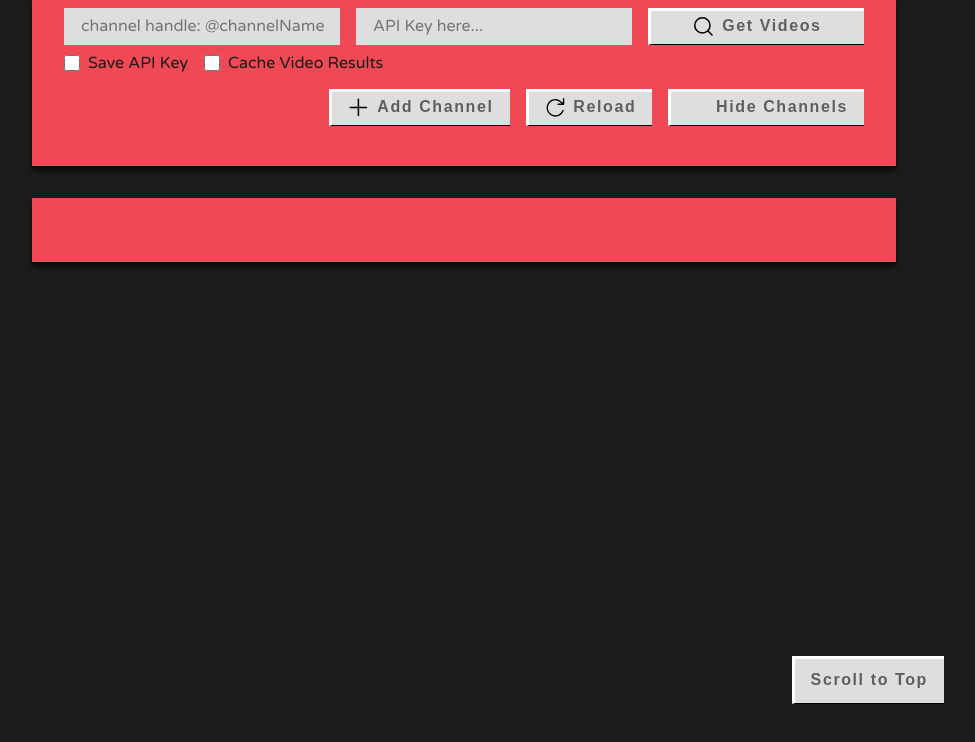
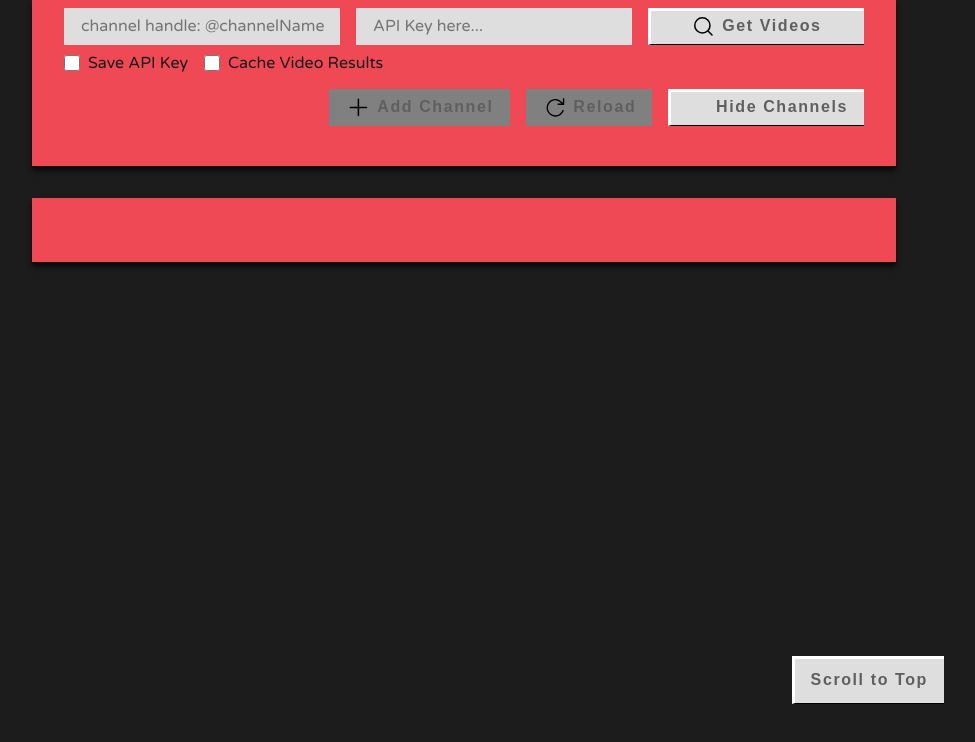
Before and after one commit to Liam-00/ListerForYoutube, a React app: page / in a window 1280 px wide. Shown: the top 742 px of the page, without its empty margins (176-1151 px from the left). Built offline with nearby package versions, Linux system fonts and the light colour scheme.

Commit message:
add disabled style to buttons

```diff
--- a/public/index.css
+++ b/public/index.css
@@ -88,6 +88,12 @@ section {
 
     &:active {
         transform: translateX(-3px);
+    }
+
+    &:disabled {
+        border-color: grey;
+        background-color: grey;
+        cursor: default;
     }
 
     & svg {
```
